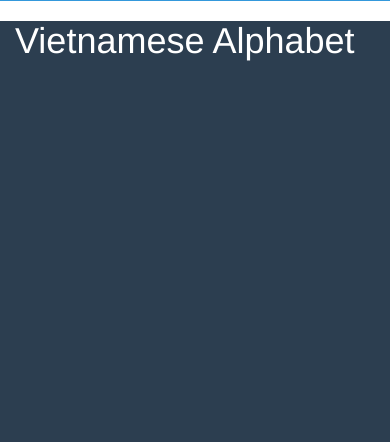
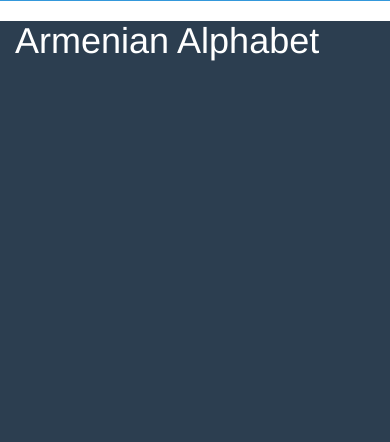
Before and after one commit to davies-adam/letterz, a Flask app: page / in a window 390 px wide. Shown: the part 2209-2651 px from the top of the page. Run offline with Flask 2, Linux system fonts and the light colour scheme; some libraries are stand-ins or nearby versions.

Commit message:
Added armenian

```diff
--- a/server.py
+++ b/server.py
@@ -32,9 +32,9 @@ def russian():
 def polish():
   return render_template("main.html", alphabet="polish")
 
-@app.route("/vietnamese")
-def vietnamese():
-  return render_template("main.html", alphabet="vietnamese")
+@app.route("/armenian")
+def armenian():
+  return render_template("main.html", alphabet="armenian")
 
 @app.route("/turkish")
 def turkish():
@@ -117,13 +117,13 @@ def data(alphabet):
         ("ת", "t", "tav")]
     polish = [
         ("A a", "ä", "a"),
-        #("Ą ą", "ɔ̃ ", "ą"),
+        ("Ą ą", "ɔ̃", "ą"),
         ("B b", "b", "be"),
         ("C c", "ts", "ce"),
         ("Ć ć", "tɕ", "cie"),
         ("D d", "d", "de"),
         ("E e", "ɛ", "e"),
-        #("Ę ę", "ɛ̃ ", "ę"),
+        ("Ę ę", "ɛ̃ ", "ę"),
         ("F f", "f", "ef"),
         ("G g", "ɡ", "gie"),
         ("H h", "x", "ha"),
@@ -148,6 +148,46 @@ def data(alphabet):
         ("Z z", "z", "zet"),
         ("Ź ź", "ʐ", "ziet"),
         ("Ż ż", "ʐ", "żet")
+    ]
+    armenian = [
+        ("Ա ա", "ɑ", "ayb"),
+        ("Բ բ", "b", "ben"),
+        ("Գ գ", "ɡ", "gim"),
+        ("Դ դ", "d", "da"),
+        ("Ե ե", "ɛ", "yeč"),
+        ("Զ զ", "z", "za"),
+        ("Է է", "ɛ", "ē"),
+        ("Ը ը", "ə", "ët"),
+        ("Թ թ", "t", "to"),
+        ("Ժ ժ", "ʒ", "zhe"),
+        ("Ի ի", "i", "ini"),
+        ("Լ լ", "l", "lyown"),
+        ("Խ խ", "χ", "xe"),
+        ("Ծ ծ", "ts", "ça"),
+        ("Կ կ", "k", "ken"),
+        ("Հ հ", "h", "ho"),
+        ("Ձ ձ", "z", "tsa"),
+        ("Ղ ղ", "ɫ", "gat"),
+        ("Ճ ճ ", "tʃ", "č̣e"),
+        ("Մ մ", "m", "men"),
+        ("Յ յ", "j", "yi"),
+        ("Ն ն", "n", "now"),
+        ("Շ շ", "ʃ", "ša"),
+        ("Ո ո", "o", "vo"),
+        ("Չ չ", "tʃ", "ča"),
+        ("Պ պ", "p", "pe"),
+        ("Ջ ջ", "dʒ", "je"),
+        ("Ռ ռ", "r", "ra"),
+        ("Ս ս", "s", "se"),
+        ("Վ վ", "v", "vev"),
+        ("Տ տ", "t", "tyown"),
+        ("Ր ր", "ɹ", "re"),
+        ("Ց ց", "s", "c'o"),
+        ("ՈՒ Ու", "u", "u"),
+        ("Փ փ", "p", "pywor"),
+        ("Ք ք", "k", "ke"),
+        ("Օ օ", "o", "o"),
+        ("Ֆ ֆ", "f", "fe")
     ]
     turkish = [
         ("a", "a", ""),
@@ -195,5 +235,7 @@ def data(alphabet):
         return json.dumps(mod_hebrew)
     elif alphabet == "polish":
         return json.dumps(polish)
+    elif alphabet == "armenian":
+        return json.dumps(armenian)
     else:
         return "Error"
--- a/static/intro.css
+++ b/static/intro.css
@@ -29,7 +29,7 @@ body, html {
   color: white;
 	height: 50%;
 }
-.vietnamese {
+.armenian {
   background: #2c3e50;
   color: white;
 	height: 50%;
--- a/static/main.js
+++ b/static/main.js
@@ -103,7 +103,8 @@ var ipa = {
     "ʎ": "http://upload.wikimedia.org/wikipedia/commons/d/d9/Palatal_lateral_approximant.ogg",
     "ʟ": "http://upload.wikimedia.org/wikipedia/commons/d/d3/Velar_lateral_approximant.ogg",
     "ɺ": "http://upload.wikimedia.org/wikipedia/commons/d/df/Alveolar_lateral_flap.ogg",
-    "w": "http://upload.wikimedia.org/wikipedia/commons/f/f2/Voiced_labio-velar_approximant.ogg"
+    "w": "http://upload.wikimedia.org/wikipedia/commons/f/f2/Voiced_labio-velar_approximant.ogg",
+    "ɫ": "http://upload.wikimedia.org/wikipedia/commons/d/d3/Velarized_alveolar_lateral_approximant.ogg"
 };
 equivalents = {
     "ks": "x as in a<b>x</b>",
--- a/templates/intro.html
+++ b/templates/intro.html
@@ -34,9 +34,9 @@
             <h1>Polish Alphabet</h1>
         </div>
     </a>
-    <a href="/vietnamese">
-        <div class="col-md-3 vietnamese">
-            <h1>Vietnamese Alphabet</h1>
+    <a href="/armenian">
+        <div class="col-md-3 armenian">
+            <h1>Armenian Alphabet</h1>
         </div>
     </a>
     <a href="/turkish">
```
Also changed, not shown: 1 other file.
